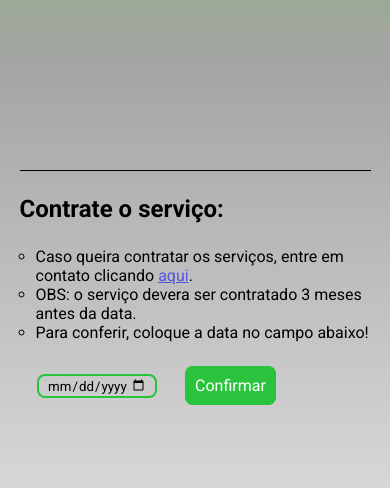
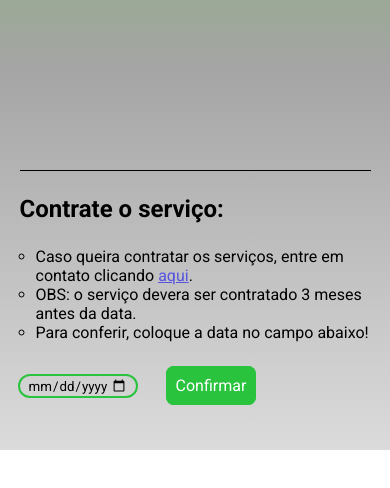
Before and after one commit to SuaveGreen/aniversario, a website built with Parcel: page src/index.html in a window 390 px wide. Shown: the part 2879-3367 px from the top of the page. After the commit the page ends 3329 px from the top, so only its background shows below. Built offline with nearby package versions, Linux system fonts and the light colour scheme.

Commit message:
Arrumando a responsividade da seção contact

```diff
--- a/src/styles/_contato.scss
+++ b/src/styles/_contato.scss
@@ -36,11 +36,19 @@
                 padding: 8px;
                 height: 24px;
                 width: 120px;
-                border-radius: 8px;
+                border-radius: 12px;
                 color: variables.$secondaryTextColor;
                 background-color: transparent;
                 border-color: variables.$buttonColor;
                 border-style: solid;
+
+                @media screen and (max-width: 640px) {
+                margin-left: -5vw;
+                }
+
+                @media screen and (min-width: 641px) and (max-width: 1023px) {
+                    margin-left: -5vw;
+                }
             }
 
             a {
@@ -67,6 +75,15 @@
             span {
                 color: variables.$secondaryTextColor;
             }
+
+            @media (max-width: 640px) {
+                font-size: 20px;
+                line-height: 24px;
+            }
         }
     }
+
+    @media (max-width: 640px) {
+        padding-bottom: 28px;
+    }
 }
```
